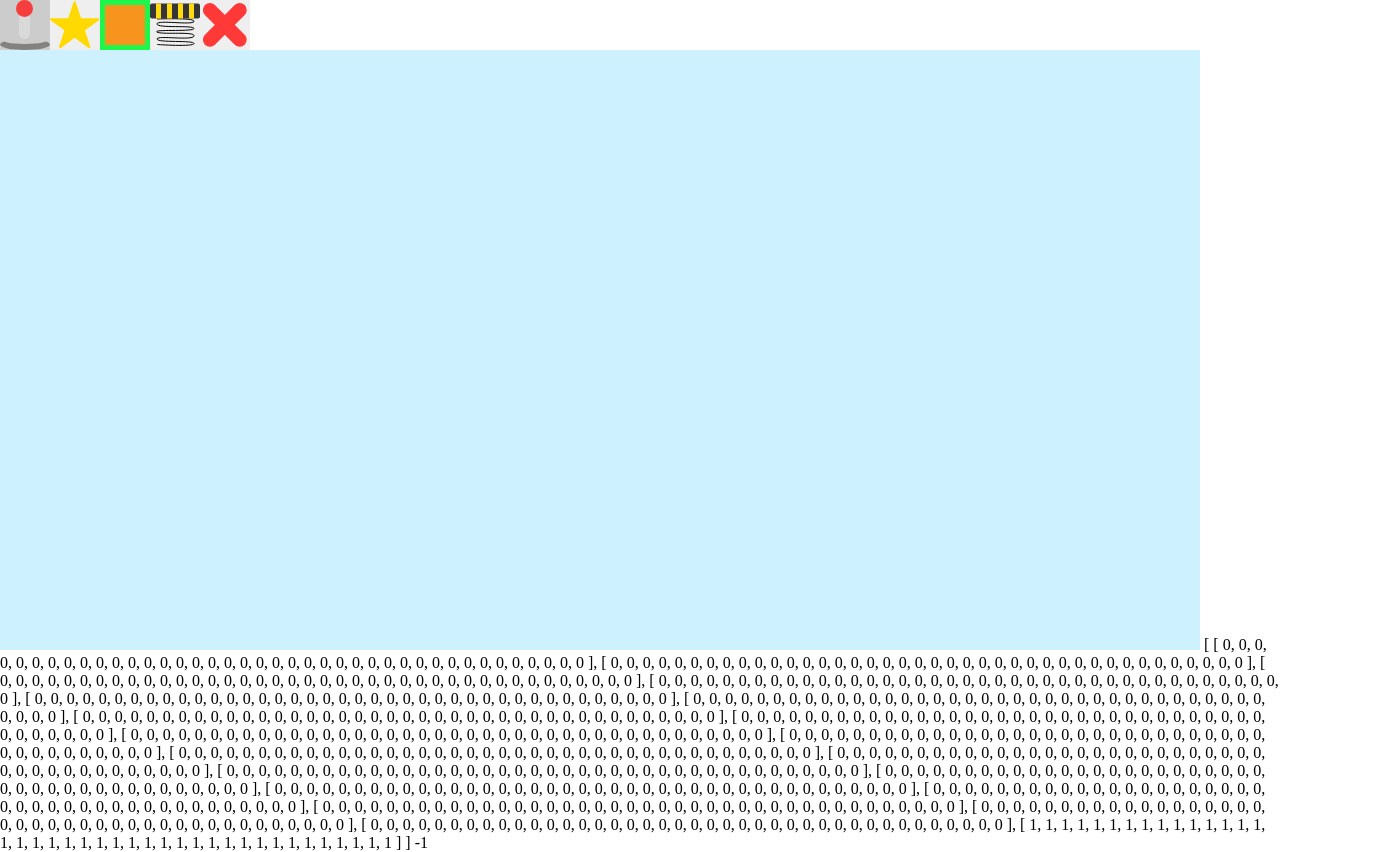
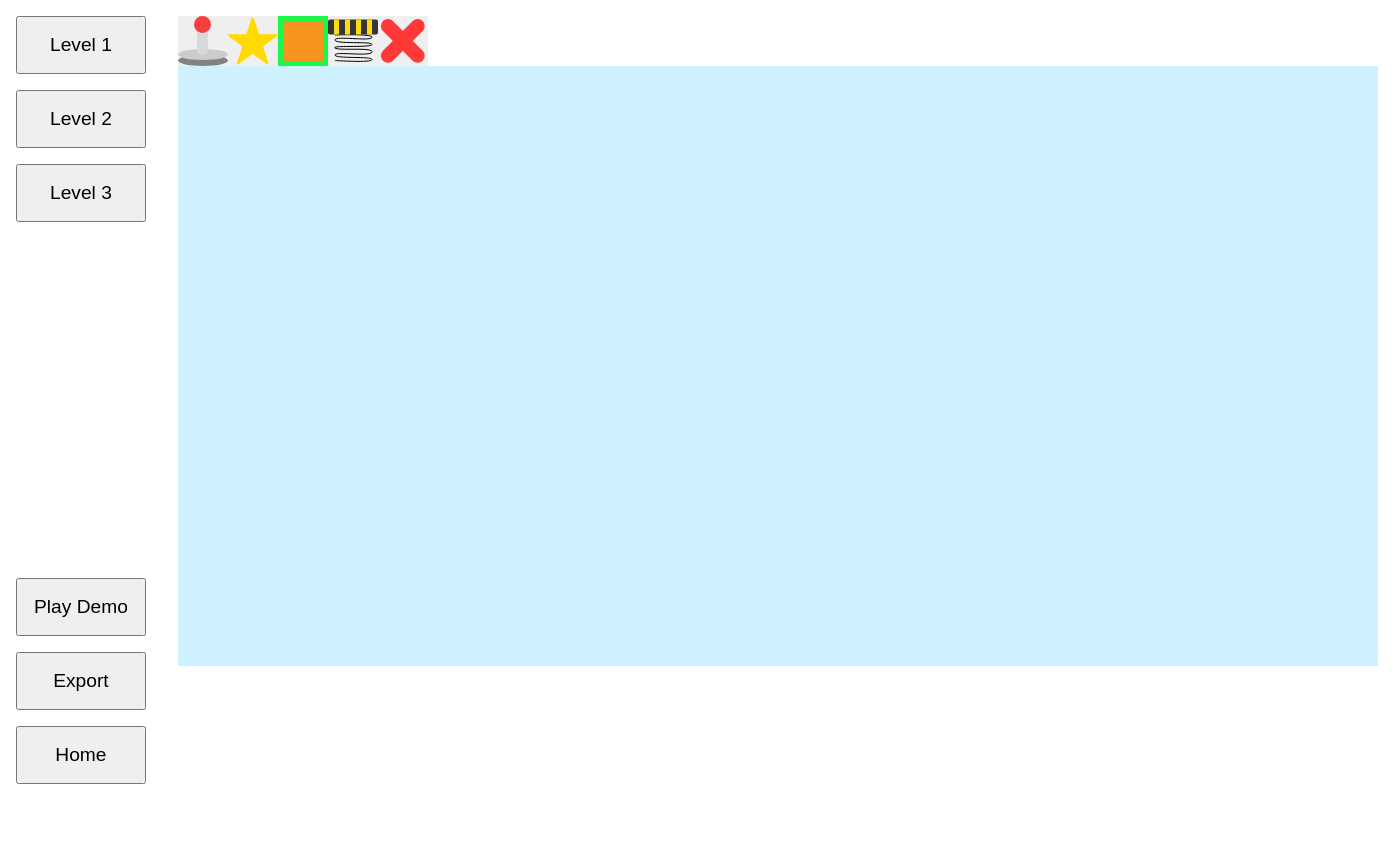
Before and after one commit to LuoIaoSeng/cpttm-ws-2025-modulecd, a Vue app: page /editor in a window 1280 px wide. Shown: the whole page, 1394 px wide, since content can reach past the window. After the commit the page ends 800 px from the top, so only its background shows below. Built offline with nearby package versions, Linux system fonts and the light colour scheme.

Commit message:
feat: menu bar and switch level

```diff
--- a/src/components/MapEditor.vue
+++ b/src/components/MapEditor.vue
@@ -157,6 +157,10 @@ watch(() => props.tool, async (n, o) => {
     }
 })
 
+watch(() => props.map, async(n, o) => {
+    drawMap()
+})
+
 onMounted(() => {
     ctx = canvasRef.value.getContext('2d')
     initMap()
@@ -173,7 +177,6 @@ onMounted(() => {
     <img ref="spawnImage" src="/src/assets/Spawn.svg" alt="">
     <img ref="springImage" src="/src/assets/Spring.svg" alt="">
     <img ref="starImage" src="/src/assets/Star.svg" alt="">
-    {{ props.map }}
 </template>
 
 <style scoped>
--- a/src/views/EditorView.vue
+++ b/src/views/EditorView.vue
@@ -1,20 +1,29 @@
 <script setup>
 import { NumX, NumY } from '@/assets/config';
 import MapEditor from '@/components/MapEditor.vue';
+import router from '@/router';
 import { onMounted, ref } from 'vue';
 
 const maps = ref([
     {
-        level: 'level1',
+        level: 'level 1',
         data: []
-    }
+    },
+    {
+        level: 'level 2',
+        data: []
+    },
+    {
+        level: 'level 3',
+        data: []
+    },
 ])
 
 maps.value.forEach((obj) => {
-    for(let i = 0;i < NumY;i ++) {
+    for (let i = 0; i < NumY; i++) {
         obj.data.push(new Array(NumX).fill(0))
     }
-    for(let i = 0;i < NumX;i ++) {
+    for (let i = 0; i < NumX; i++) {
         obj.data[NumY - 1][i] = 1
     }
 })
@@ -32,15 +41,35 @@ onMounted(() => {
 
 function handleMouseDown(e) {
     // console.log(e)
-    if(e.button === 2) {
+    if (e.button === 2) {
         tool.value = -1
     }
+}
+
+function toHome() {
+    router.push('/')
 }
 
 </script>
 
 <template>
 
+    <div class="container">
+        <div class="menu-list">
+            <div>
+                <button @click="mapIndex = 0">Level 1</button>
+                <button @click="mapIndex = 1">Level 2</button>
+                <button @click="mapIndex = 2">Level 3</button>
+            </div>
+            <div>
+                <button>Play&nbsp;Demo</button>
+                <button>Export</button>
+                <button @click="toHome">
+                    Home
+                </button>
+            </div>
+        </div>
+        <div class="editor-panel">
             <div class="tool">
                 <button class="tool-button" @click="tool = 2">
                     <img src="/src/assets/Spawn.svg" alt="">
@@ -60,12 +89,44 @@ function handleMouseDown(e) {
             </div>
 
             <MapEditor :map="maps[mapIndex].data" :tool="tool"></MapEditor>
+        </div>
+    </div>
 
-    {{ tool }}
+
 
 </template>
 
 <style scoped>
+.container {
+    display: flex;
+    width: 100%;
+    height: 100vh;
+}
+
+.menu-list {
+    padding: 1rem;
+    flex: 1;
+    display: flex;
+    flex-direction: column;
+    justify-content: space-between;
+    flex-grow: 0;
+}
+
+.menu-list>div {
+    display: flex;
+    flex-direction: column;
+    gap: 1rem;
+}
+
+.menu-list button {
+    padding: 1rem;
+    font-size: 1.2rem;
+}
+
+.editor-panel {
+    padding: 1rem;
+}
+
 .tool {
     display: flex;
 }
@@ -85,7 +146,7 @@ function handleMouseDown(e) {
     background: #ddd;
 }
 
-.tool-button > img {
+.tool-button>img {
     width: 100%;
     height: 100%;
 }
```
Lines whose indentation alone changed are shown as unchanged.
